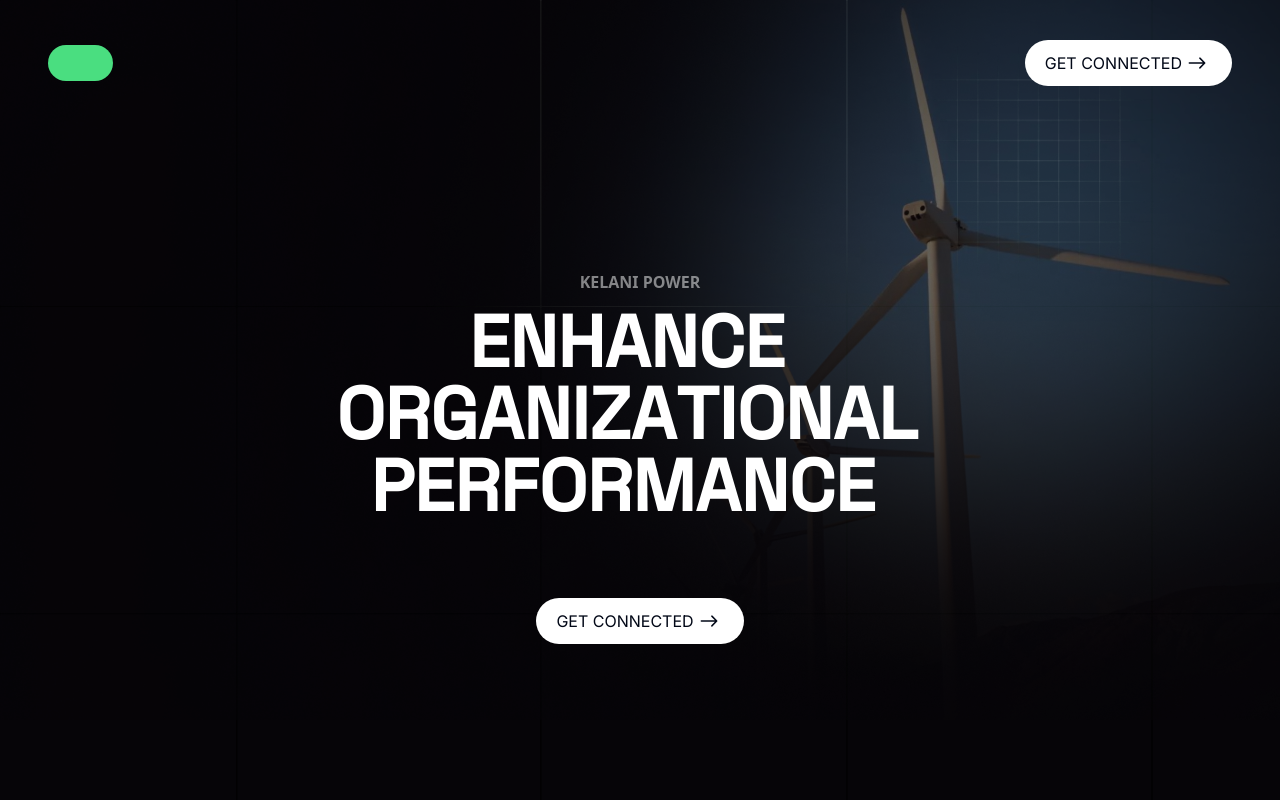
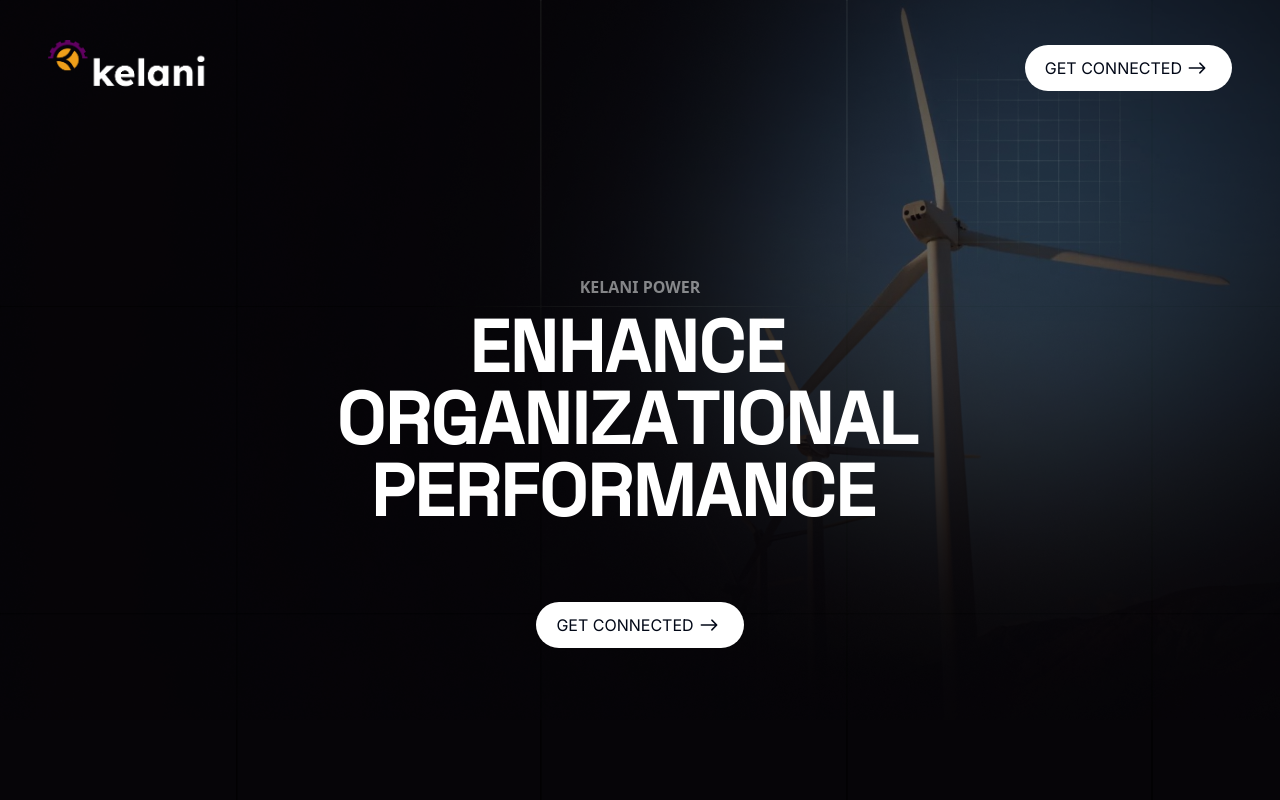
Before and after one commit to NwobiaDavid/Kelani-Engineering, a React (Vite) app: page /power in a window 1280 px wide. Shown: the top 800 px of the page. Built offline with nearby package versions, Linux system fonts and the light colour scheme.

Commit message:
add logo to subsidiary pages

```diff
--- a/src/sections/subsidiaryPages/subsidiaryComponents/Navbarr.tsx
+++ b/src/sections/subsidiaryPages/subsidiaryComponents/Navbarr.tsx
@@ -48,14 +48,10 @@ const Navbar: React.FC<{
               />
             )}
             {cta_form == "engineering" && (
-              <EngineeringCtaForm
-                close={() => setCtaFormShowing(false)}
-              />
+              <EngineeringCtaForm close={() => setCtaFormShowing(false)} />
             )}
             {cta_form == "consulting" && (
-              <ConsultingCtaForm
-                close={() => setCtaFormShowing(false)}
-              />
+              <ConsultingCtaForm close={() => setCtaFormShowing(false)} />
             )}
           </>
         )}
@@ -68,12 +64,19 @@ const Navbar: React.FC<{
         className="bg-transparent pt-5 lg:pt-10 p-4 z-30"
       >
         <div className="lg:container z-[60] opacity-100 relative lg:mx-auto flex justify-between items-center">
-          <div
-            style={{ backgroundColor: color.c400 }}
-            className={`bg-${color}-400  py-1 px-2 rounded-full`}
+          <motion.a
+            initial={{ opacity: 0 }}
+            animate={{
+              opacity: 1,
+              transition: { duration: 0.7, delay: 1.4 },
+            }}
+            href="/"
           >
-            <h1 className="text-xl text-transparent font-bold">Logo</h1>
-          </div>
+            <img
+              src="/assets/images/kelani-logo-white.png"
+              className="h-[35px] lg:h-[55px]"
+            />
+          </motion.a>
 
           <div className="flex items-center">
             <motion.div
@@ -98,7 +101,7 @@ const Navbar: React.FC<{
                 GET CONNECTED{" "}
               </Link>
               <motion.span
-                className=""
+                className="sm:block hidden"
                 animate={
                   buttonHovered ? { x: 10, transition: { duration: 0.3 } } : {}
                 }
```
Also changed, not shown: public/assets/images/kelani-logo-white.png (added).
